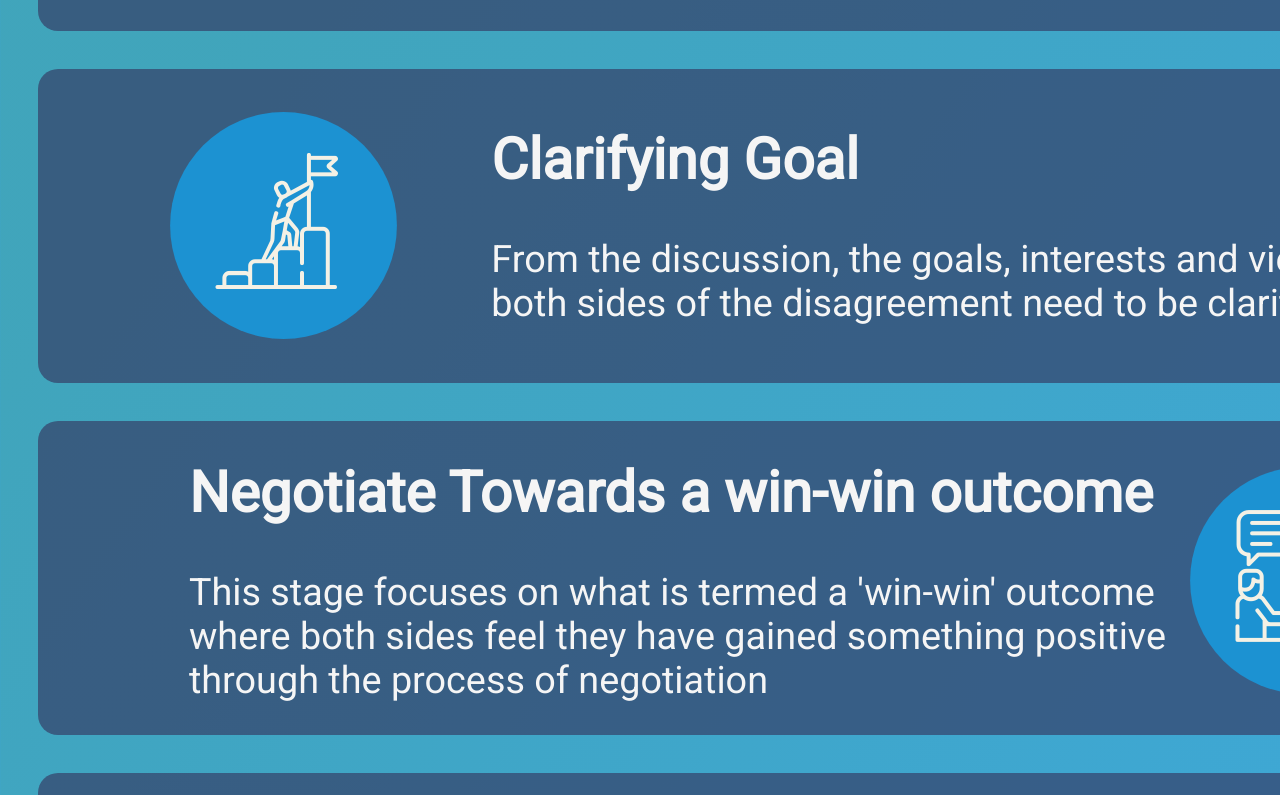
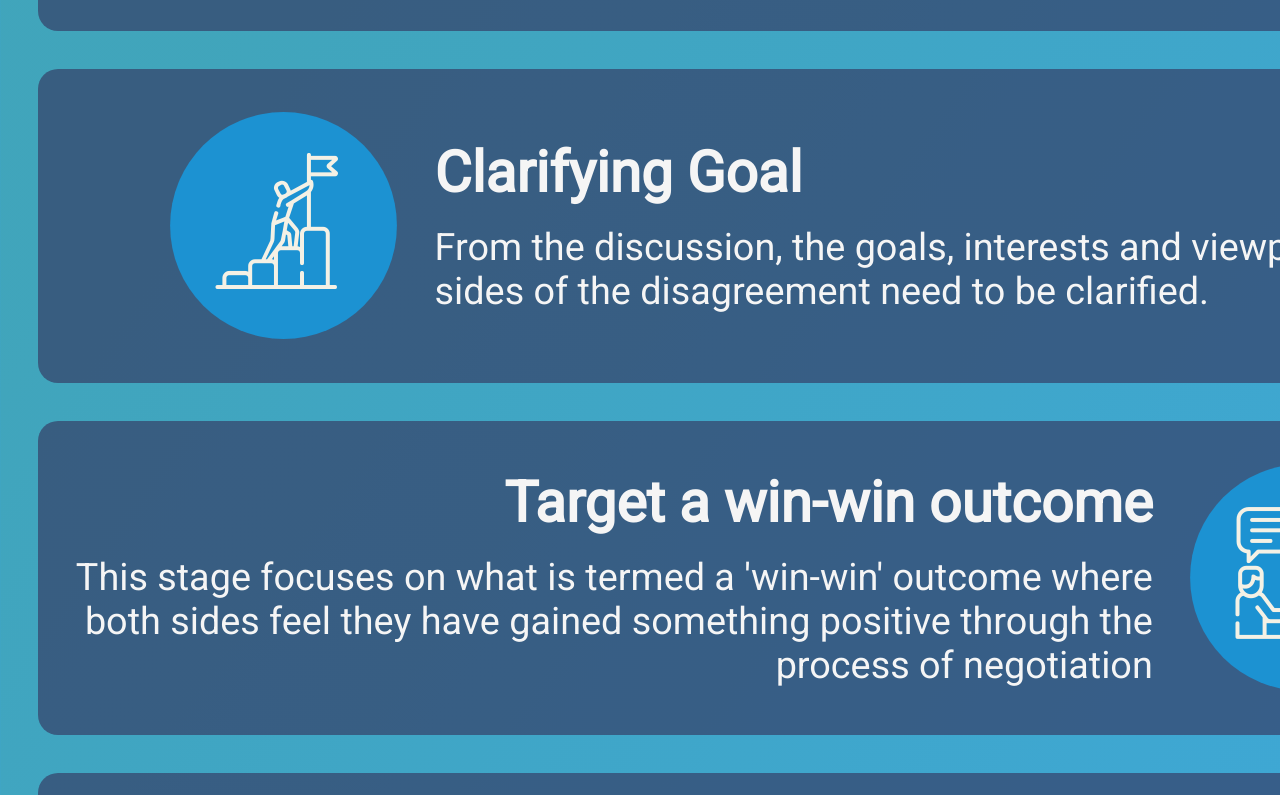
Before and after one commit to EugeneYo/poster, a website: page index.html in a window 1280 px wide. Shown: the part 3125-3920 px from the top of the page. Drawn offline with Linux system fonts and the light colour scheme; a web font is replaced by a local one.

Commit message:
Adjust a few areas on pages 2

```diff
--- a/index.html
+++ b/index.html
@@ -64,7 +64,7 @@
 					<div class="circleText"><i class="flaticon-plan"></i></div>
 					<div class="stages__content-right">
 						<h2>Preparation</h2>
-						<br />
+
 						Before any negotiation takes place, a decision needs to be taken as to when and where a meeting will take place to discuss the problem and
 						who will attend.
 					</div>
@@ -73,7 +73,7 @@
 				<div class="stages__content stages__content-2">
 					<div class="stages__content-left">
 						<h2>Discussion</h2>
-						<br />
+
 						During this stage, individuals or members of each side put forward the case as they see it, i.e. their understanding of the situation.
 					</div>
 					<div class="circleText"><i class="flaticon-meeting"></i></div>
@@ -83,15 +83,13 @@
 					<div class="circleText"><i class="flaticon-goal"></i></div>
 					<div class="stages__content-right">
 						<h2>Clarifying Goal</h2>
-						<br />
 						From the discussion, the goals, interests and viewpoints of both sides of the disagreement need to be clarified.
 					</div>
 				</div>
 
 				<div class="stages__content stages__content-4">
 					<div class="stages__content-left">
-						<h2>Negotiate Towards a win-win outcome</h2>
-						<br />
+						<h2>Target a win-win outcome</h2>
 						This stage focuses on what is termed a 'win-win' outcome where both sides feel they have gained something positive through the process of
 						negotiation
 					</div>
@@ -102,7 +100,6 @@
 					<div class="circleText"><i class="flaticon-greeting"></i></div>
 					<div class="stages__content-right">
 						<h2>Agreement</h2>
-						<br />
 						Agreement can be achieved once understanding of both sides’ viewpoints and interests have been considered.
 					</div>
 				</div>
@@ -110,7 +107,6 @@
 				<div class="stages__content stages__content-6">
 					<div class="stages__content-left">
 						<h2>Implementing course of action</h2>
-						<br />
 						From the agreement, a course of action has to be implemented to carry through the decision.
 					</div>
 					<div class="circleText"><i class="flaticon-right-direction"></i></div>
--- a/sass/_page-2.scss
+++ b/sass/_page-2.scss
@@ -35,23 +35,26 @@
 		border-radius: 20px;
 		margin: 1cm 1cm;
 
+		h2 {
+			margin-bottom: 0.5cm;
+		}
 		&-right {
 			grid-column: 3/13;
-			padding-left: 3cm;
+			padding-left: 1.5cm;
 
 			display: flex;
+
 			flex-direction: column;
-			justify-content: space-evenly;
+			text-align: left;
 		}
 
 		&-left {
 			grid-column: 1/11;
-			padding-right: 1cm;
-			padding-left: 3cm;
+			padding-right: 1.5cm;
 
 			display: flex;
 			flex-direction: column;
-			justify-content: space-evenly;
+			text-align: right;
 		}
 
 		[class^="circleText"] {
--- a/sass/_page-3.scss
+++ b/sass/_page-3.scss
@@ -32,6 +32,7 @@
 		align-items: center;
 		background-color: $primary-dark;
 		font-weight: 500;
+		text-align: justify;
 	}
 
 	&:nth-child(even) {
@@ -60,7 +61,6 @@
 			margin-right: 0.5cm;
 			box-shadow: 0.2cm -0.5cm 1cm rgba($color: #000000, $alpha: 1);
 			z-index: 10;
-
 			margin-left: 0.5cm;
 		}
 	}
```
Also changed, not shown: style.css, 1 other file.
